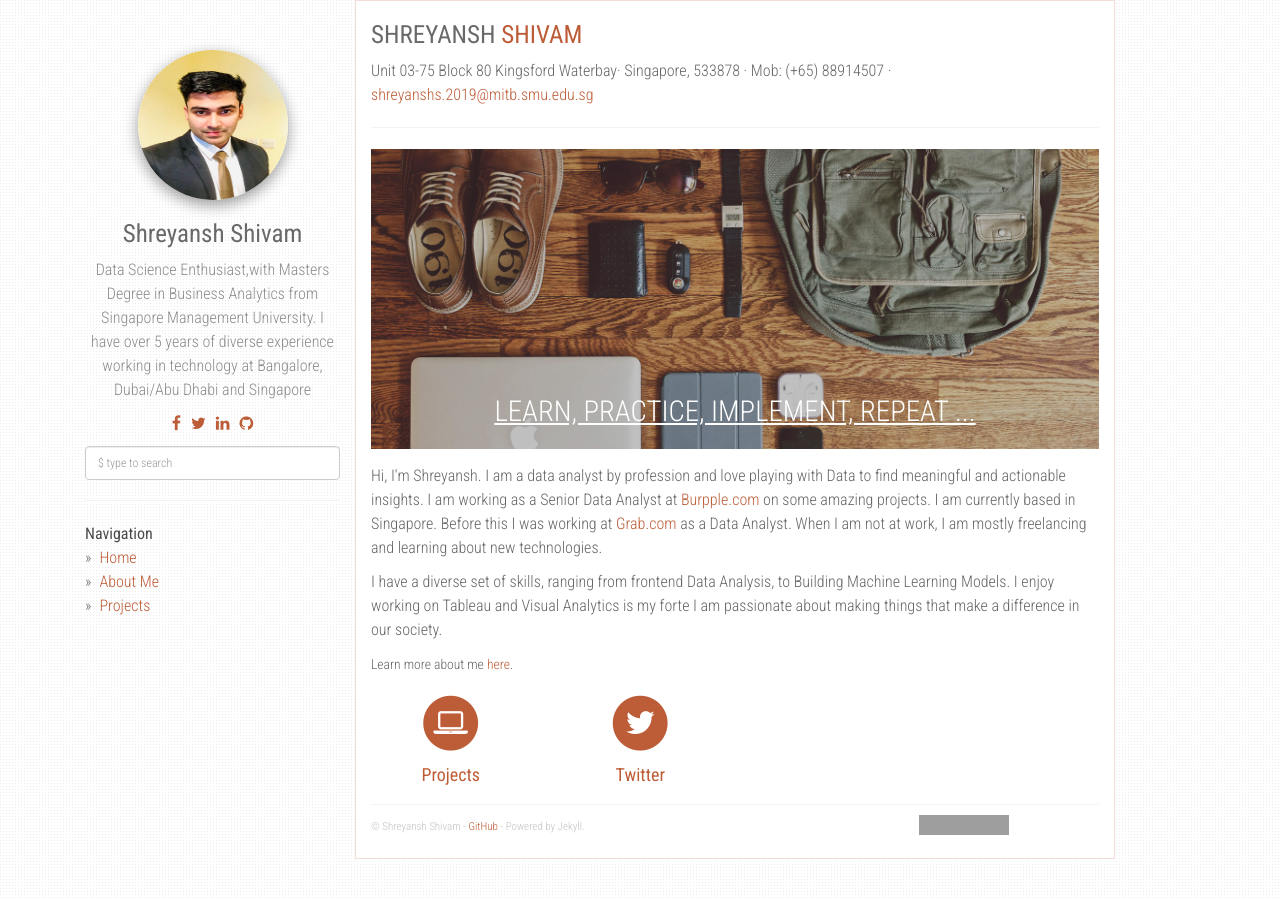
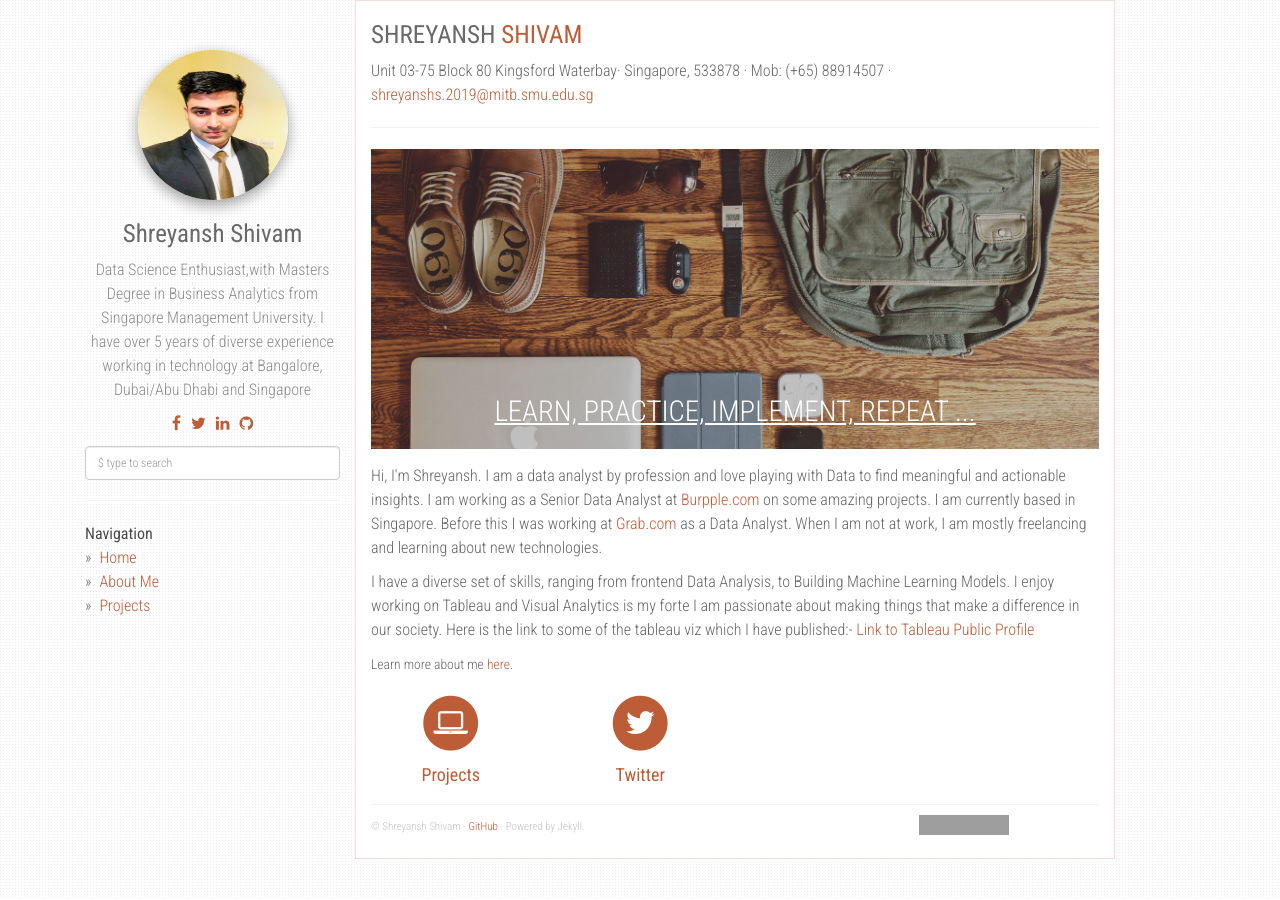
Before and after one commit to shreyanshshivam/shreyansh, a Jekyll site: the page built from index.html, in a window 1280 px wide. Built offline with Jekyll 4.4.1, drawn with Linux system fonts in a browser that asks for light colours; nearby versions of some CDN libraries; grey boxes are pictures that could not be loaded.

Commit message:
Update index.html

```diff
--- a/index.html
+++ b/index.html
@@ -25,7 +25,8 @@ layout: default
         </p>
         <p>
           I have a diverse set of skills, ranging from frontend Data Analysis, to Building Machine Learning Models. I enjoy working on Tableau and Visual Analytics is my forte
-          I am passionate about making things that make a difference in our society.
+          I am passionate about making things that make a difference in our society. Here is the link to some of the tableau viz which I have published:- <a href="https://public.tableau.com/profile/shreyansh.shivam#!/" target="_blank"> Link to Tableau Public Profile</a>
+</p>
         </p>
       </div>
     </div>
```
